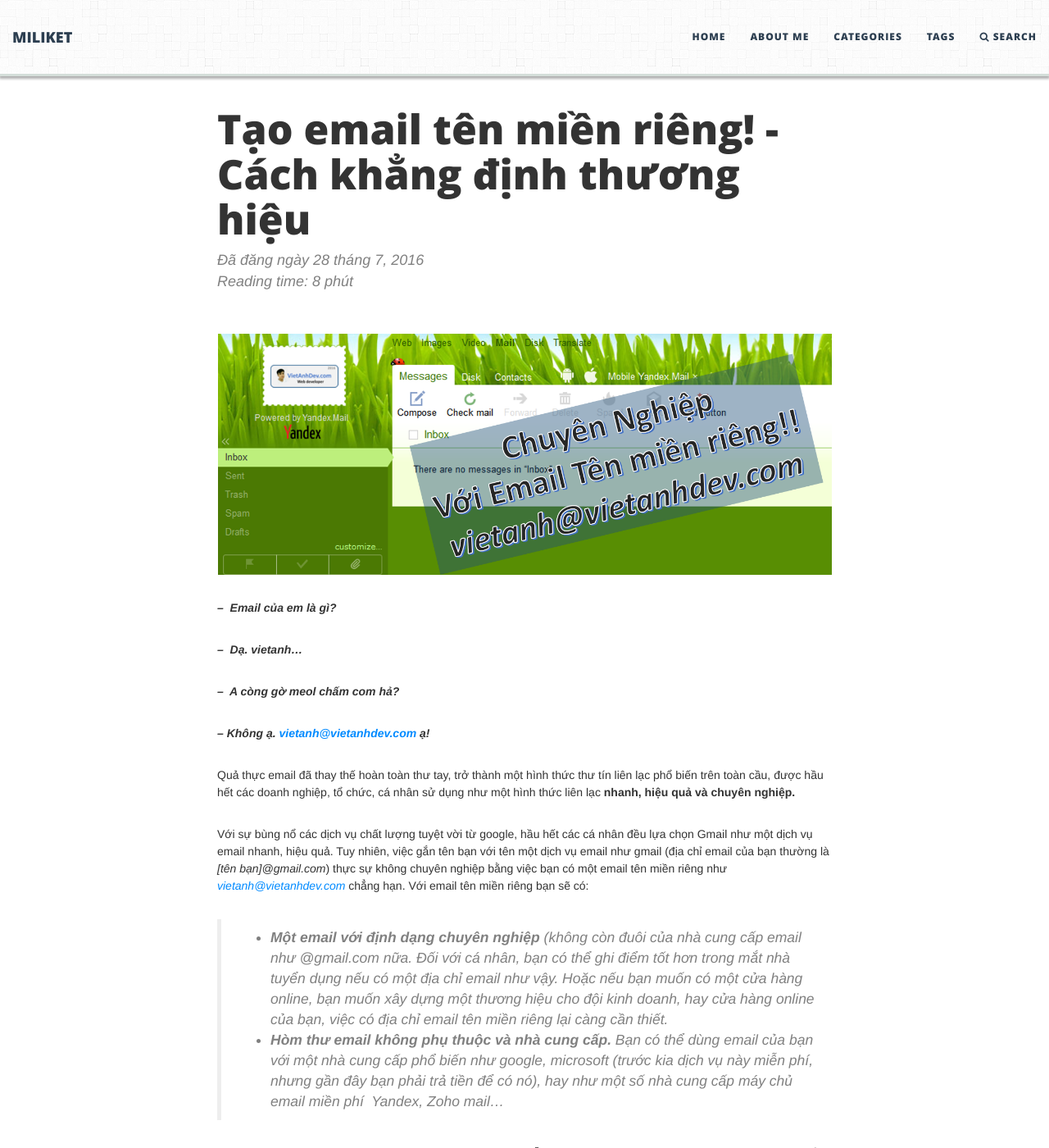
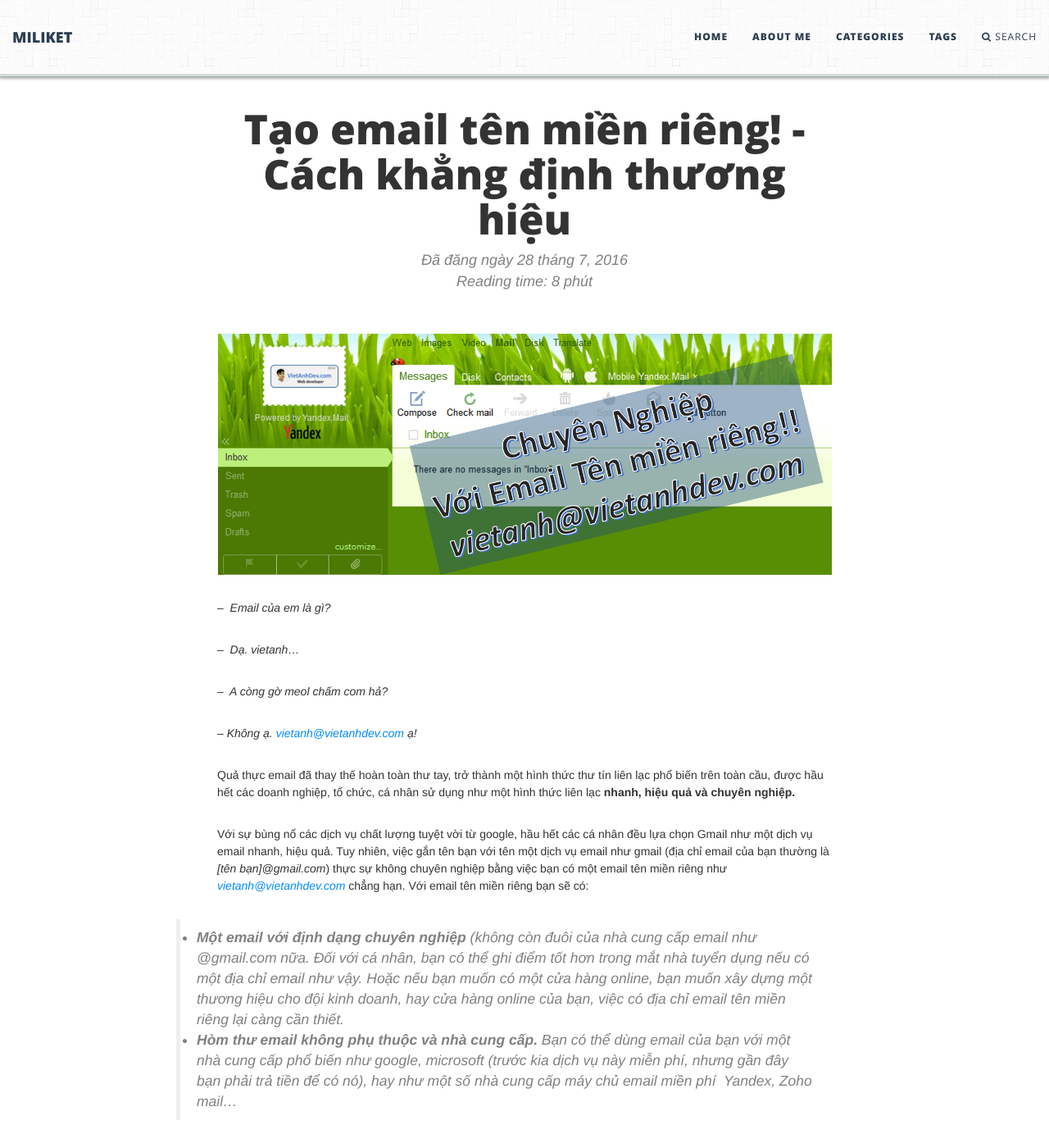
Before and after one commit to docbohanh/docbohanh.github.io, a Jekyll site: the page built from _posts/how-to/2016-07-28-tao-email-ten-mien-rieng.md, in a window 1280 px wide and 1400 px high. Shown: the whole window at 82% size. Built offline with Jekyll 4.4.1, drawn with Linux system fonts in a browser that asks for light colours; comment, search, counter and statistics services are not loaded.

Commit message:
Update main.css

```diff
--- a/css/main.css
+++ b/css/main.css
@@ -8,11 +8,11 @@
 {% include css/bootstrap-social.min.css %}
 {% include css/pygment_highlights.min.css %}
 {% include css/font-awesome.min.css %}
-{% include assets/css/dev/custom.scss %}
-{% include assets/css/dev/mixins.scss %}
-{% include assets/css/dev/reset.scss %}
-{% include assets/css/dev/style.scss %}
-{% include assets/css/dev/variables.scss %}
+{% include css/dev/custom.scss %}
+{% include css/dev/mixins.scss %}
+{% include css/dev/reset.scss %}
+{% include css/dev/style.scss %}
+{% include css/dev/variables.scss %}
 
 /* --- General --- */
 
```
